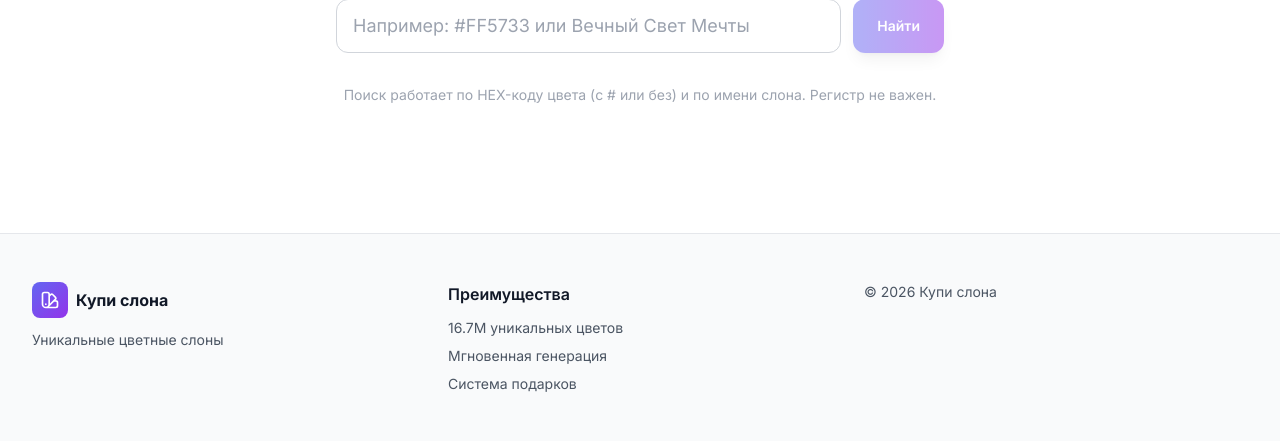
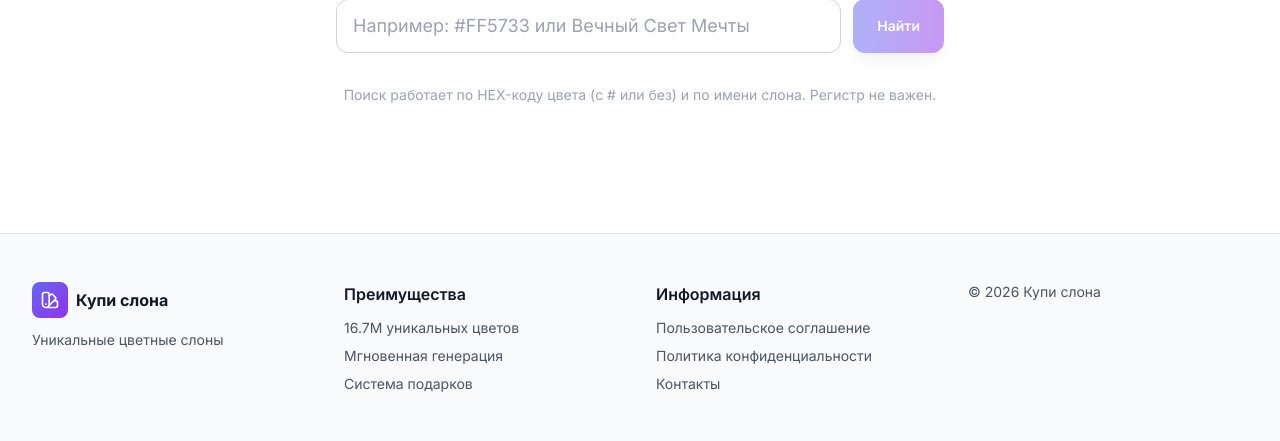
Before and after one commit to DmitriyKurilenko/kupi_slona, a Django app: page /check/ in a window 1280 px wide. Shown: the part 214-655 px from the top of the page. Run offline with Django 5.2, Linux system fonts and the light colour scheme; parts of the project's set-up code (start-up, migrations or seed data) failed here and were passed over; some libraries are stand-ins or nearby versions.

Commit message:
add policy

```diff
--- a/templates/base.html
+++ b/templates/base.html
@@ -75,7 +75,7 @@
 
     <footer class="mt-20 border-t border-gray-200 bg-gray-50">
         <div class="mx-auto max-w-7xl px-4 py-12 sm:px-6 lg:px-8">
-            <div class="grid gap-8 md:grid-cols-3">
+            <div class="grid gap-8 md:grid-cols-4">
                 <div>
                     <div class="mb-3 flex items-center gap-2">
                         <div class="flex h-9 w-9 items-center justify-center rounded-lg bg-gradient-to-br from-indigo-500 to-purple-600">
@@ -93,6 +93,14 @@
                         <li>16.7M уникальных цветов</li>
                         <li>Мгновенная генерация</li>
                         <li>Система подарков</li>
+                    </ul>
+                </div>
+                <div>
+                    <h3 class="mb-3 font-semibold text-gray-900">Информация</h3>
+                    <ul class="space-y-2 text-sm text-gray-600">
+                        <li><a href="/terms/" class="hover:text-indigo-600">Пользовательское соглашение</a></li>
+                        <li><a href="/privacy/" class="hover:text-indigo-600">Политика конфиденциальности</a></li>
+                        <li><a href="/contacts/" class="hover:text-indigo-600">Контакты</a></li>
                     </ul>
                 </div>
                 <div>
```
